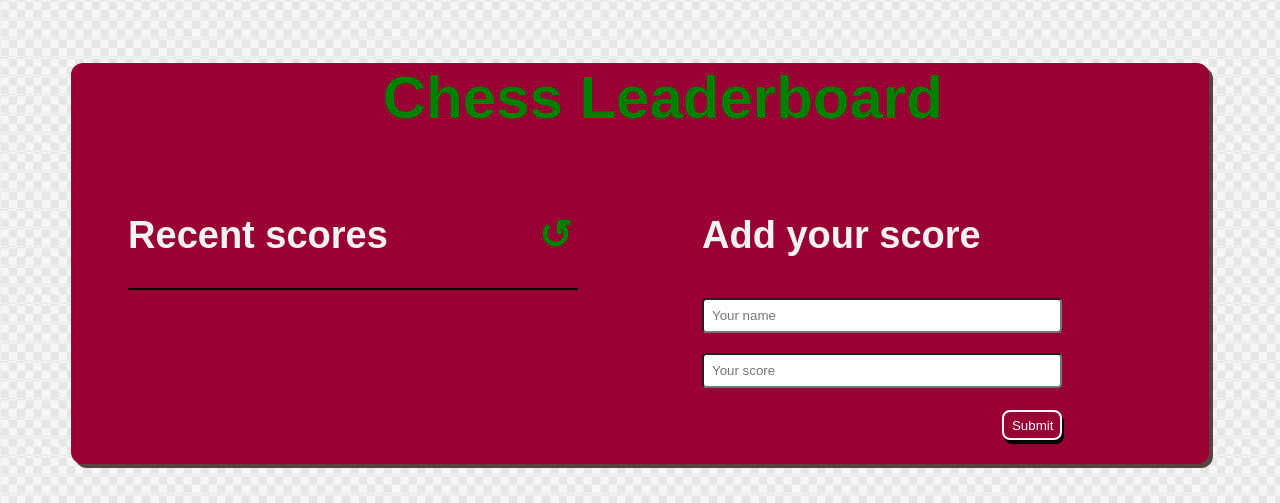
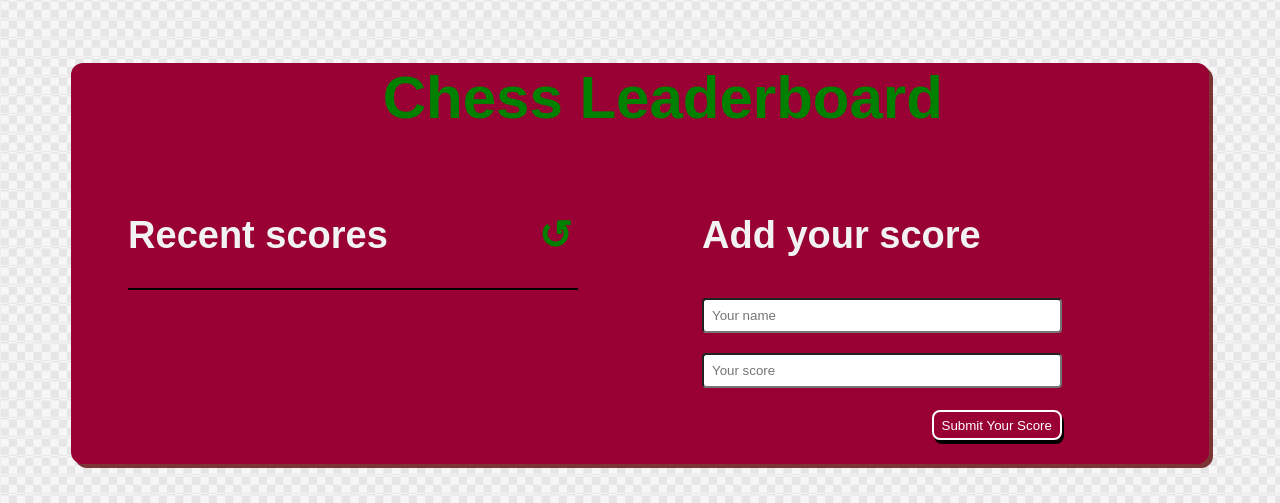
Before and after one commit to Donmark2k/leaderboard, a website built with webpack: page src/template.html in a window 1280 px wide. Built offline with nearby package versions, Linux system fonts and the light colour scheme; no server answers; a web font is replaced by a local one.

```diff
--- a/src/style.css
+++ b/src/style.css
@@ -3,15 +3,14 @@
 body {
   font-weight: bold;
   font-family: 'Mochiy Pop One', sans-serif;
-    background: url('img-b.png');
+  background: url('img-b.png');
+}
 
-}
 .main-container {
-  background-color: #990033;
+  background-color: #903;
   margin: 5%;
   border-radius: 12px;
-  box-shadow: 4px 4px  rgba(54, 23, 23, 0.8);
-
+  box-shadow: 4px 4px  rgba(95, 6, 6, 0.8);
 }
 
 h1 {
@@ -44,9 +43,9 @@
 }
 
 .arrow {
-color: green;
-font-size: 40px;
-font-weight: bold;
+  color: green;
+  font-size: 40px;
+  font-weight: bold;
 }
 
 ul {
@@ -103,17 +102,13 @@
   border: 2px solid white;
   border-radius: 8px;
   padding: 4px 8px;
+  margin-top: 12px;
+  align-self: flex-end;
+  width: auto;
 }
-
 
 input {
   width: auto;
   padding: 8px;
   border-radius: 4px;
 }
-
-#add-score {
-  width: 60px;
-  margin-top: 12px;
-  align-self: flex-end;
-}
--- a/src/template.html
+++ b/src/template.html
@@ -25,7 +25,7 @@
           <input id="name" type="text" placeholder="Your name" required />
           <label for="Score"></label>
           <input id="score" type="number" placeholder="Your score" required />
-          <button type="submit" id="add-score">Submit</button>
+          <button type="submit" id="add-score">Submit Your Score</button>
         </form>
       </div>
     </section>
```
Also changed, not shown: dist/index.html, dist/main.js.
